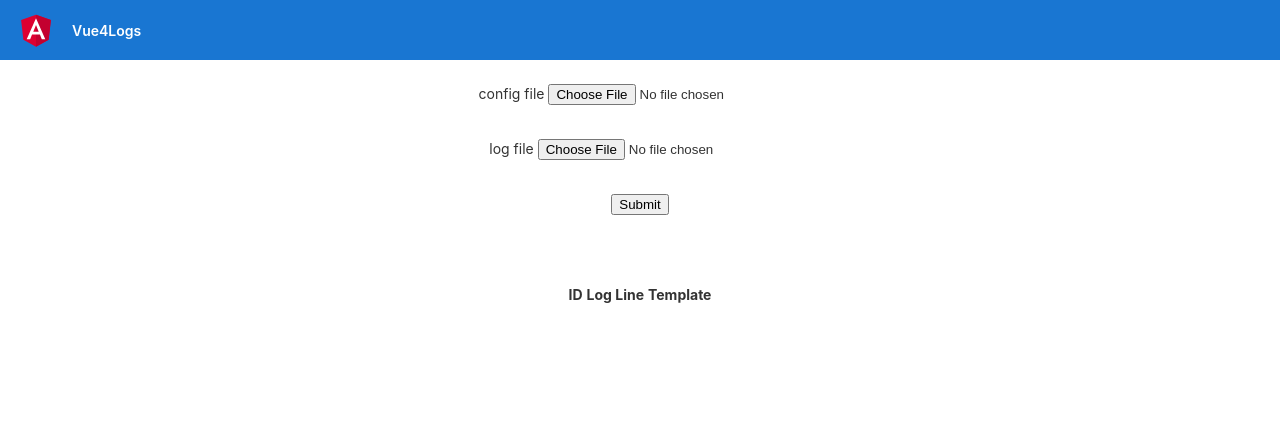
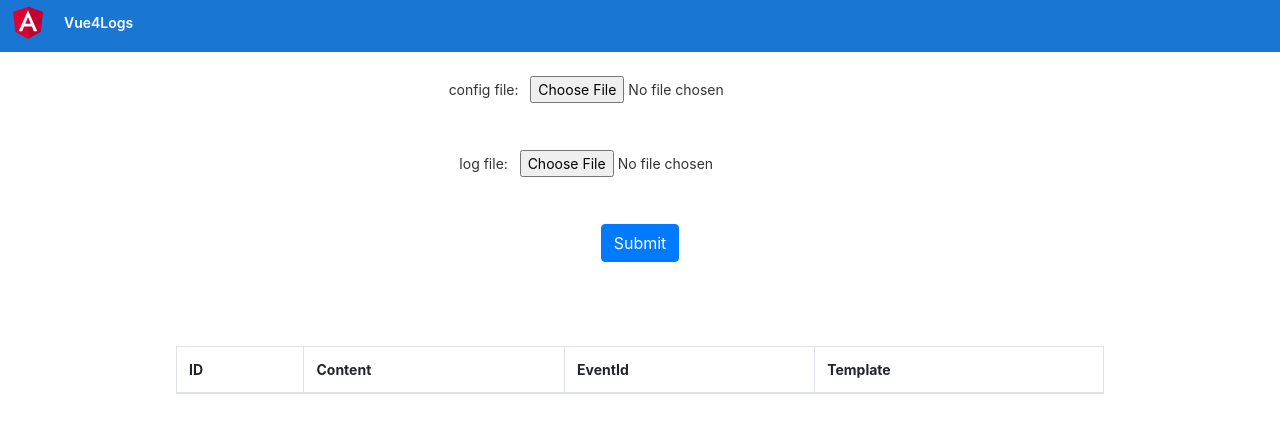
Before and after one commit to IsuruBoyagane15/vue4logs-demo-front-end, an Angular app: page / in a window 1280 px wide. Shown: the top 432 px of the page. Built offline with nearby package versions, Linux system fonts and the light colour scheme.

Commit message:
completed

```diff
--- a/angular.json
+++ b/angular.json
@@ -24,9 +24,14 @@
               "src/assets"
             ],
             "styles": [
+              "node_modules/bootstrap/dist/css/bootstrap.min.css",
               "src/styles.css"
             ],
-            "scripts": []
+            "scripts": [
+              "node_modules/jquery/dist/jquery.min.js",
+              "node_modules/bootstrap/dist/js/bootstrap.min.js",
+              "node_modules/popper.js/dist/umd/popper.min.js"
+            ]
           },
           "configurations": {
             "production": {
--- a/package.json
+++ b/package.json
@@ -19,6 +19,9 @@
     "@angular/platform-browser": "~8.2.14",
     "@angular/platform-browser-dynamic": "~8.2.14",
     "@angular/router": "~8.2.14",
+    "bootstrap": "^4.5.0",
+    "jquery": "^3.5.1",
+    "popper.js": "^1.16.1",
     "rxjs": "~6.4.0",
     "tslib": "^1.10.0",
     "zone.js": "~0.9.1"
--- a/src/app/app.component.html
+++ b/src/app/app.component.html
@@ -306,14 +306,14 @@
 
 <div class="content" role="main">
   <div class="Block">
-    <label id="lbl">config file </label>
+    <label id="lbl">config file: &nbsp;&nbsp;</label>
     <input type='file' (change)="config_fileChanged($event)">
 
   </div>
   <br>
   <br>
   <div class="Block">
-    <label id="lbl">log file </label>
+    <label id="lbl">log file: &nbsp;&nbsp;</label>
     <input type='file' (change)="log_fileChanged($event)">
 
   </div>
@@ -324,18 +324,24 @@
   <br>
   <br>
   <br>
-  <table>
+  <table class="table table-bordered">
     <thead>
       <th>ID</th>
-      <th>Log Line</th>
+      <th>Content</th>
+      <th>EventId</th>
       <th>Template</th>
     </thead>
     <tbody>
-      <tr *ngFor="let group of groups; let i=index">
+      <tr class="w3-light-grey" *ngFor="let group of groups; let i=index">
         <td>{{i}}</td>
-        <td>{{group.log_line}}</td>
         <td>
-          {{group.template}}
+          {{group.Content}}
+        </td>
+        <td>
+          {{group.EventId}}
+        </td>
+        <td>
+          {{group.EventTemplate}}
         </td>
       </tr>
     </tbody>
```
Also changed, not shown: 1 other file (tests, documents, lock files or other folders).
